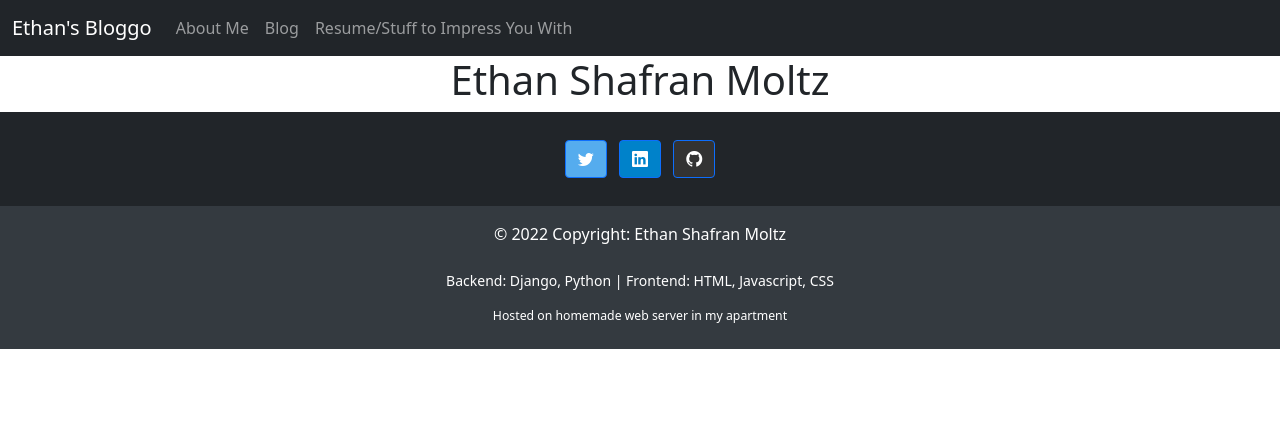
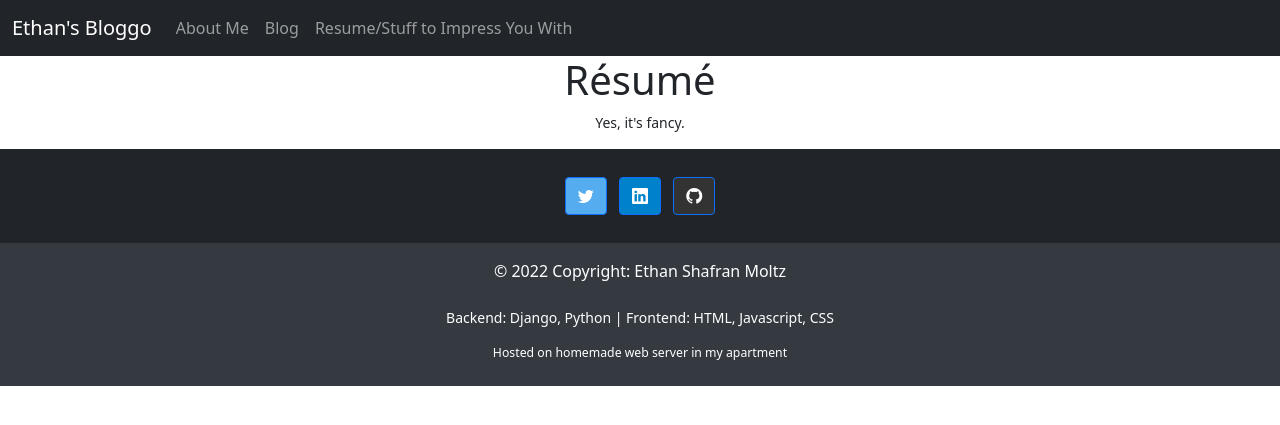
Before and after one commit to emoltz/Website, a Django app: template templates/frontend/resume.html in a window 1280 px wide. Shown: the top 425 px of the page. Run offline with Django 3.2, Linux system fonts and the light colour scheme; the template is opened without the code that fills it, so the values that code supplies are empty.

Commit message:
all links workin!

```diff
--- a/templates/frontend/aboutme.html
+++ b/templates/frontend/aboutme.html
@@ -1,5 +1,7 @@
 {% extends "base.html" %}
 
 {% block mainContent %}
-
+<div class="container text-center">
+    <h1>About Moi</h1>
+</div>
 {% endblock %}
--- a/templates/frontend/blog.html
+++ b/templates/frontend/blog.html
@@ -2,7 +2,7 @@
 
 {% block mainContent %}
     <div class="container text-center">
-        <h1>Ethan Shafran Moltz</h1>
+        <h1>Bloggie blog stuff</h1>
     </div>
 
 {% endblock %}
--- a/templates/frontend/resume.html
+++ b/templates/frontend/resume.html
@@ -2,7 +2,8 @@
 
 {% block mainContent %}
     <div class="container text-center">
-        <h1>Ethan Shafran Moltz</h1>
+        <h1>Résumé</h1>
+        <p class="small">Yes, it's fancy.</p>
     </div>
 
 {% endblock %}
```
